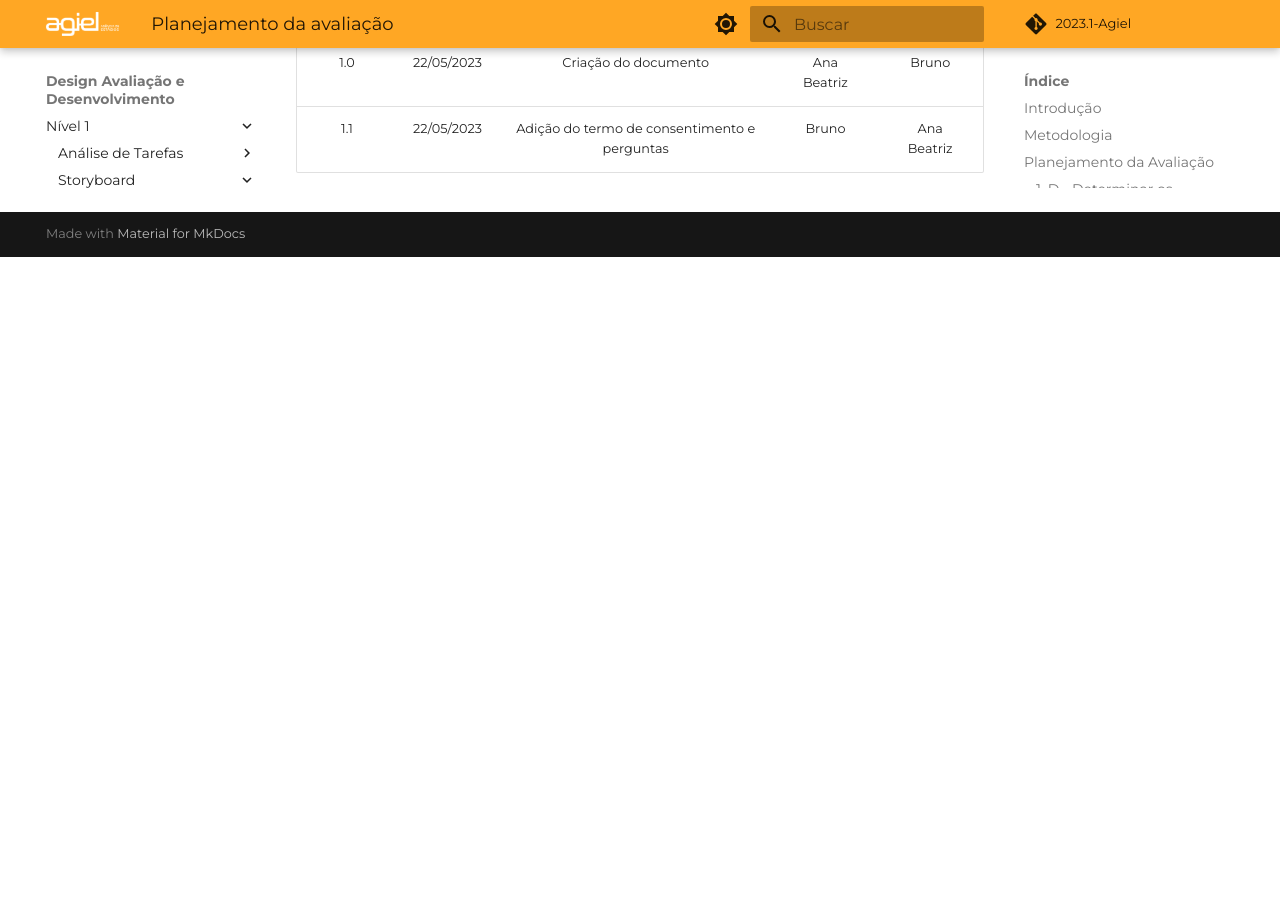
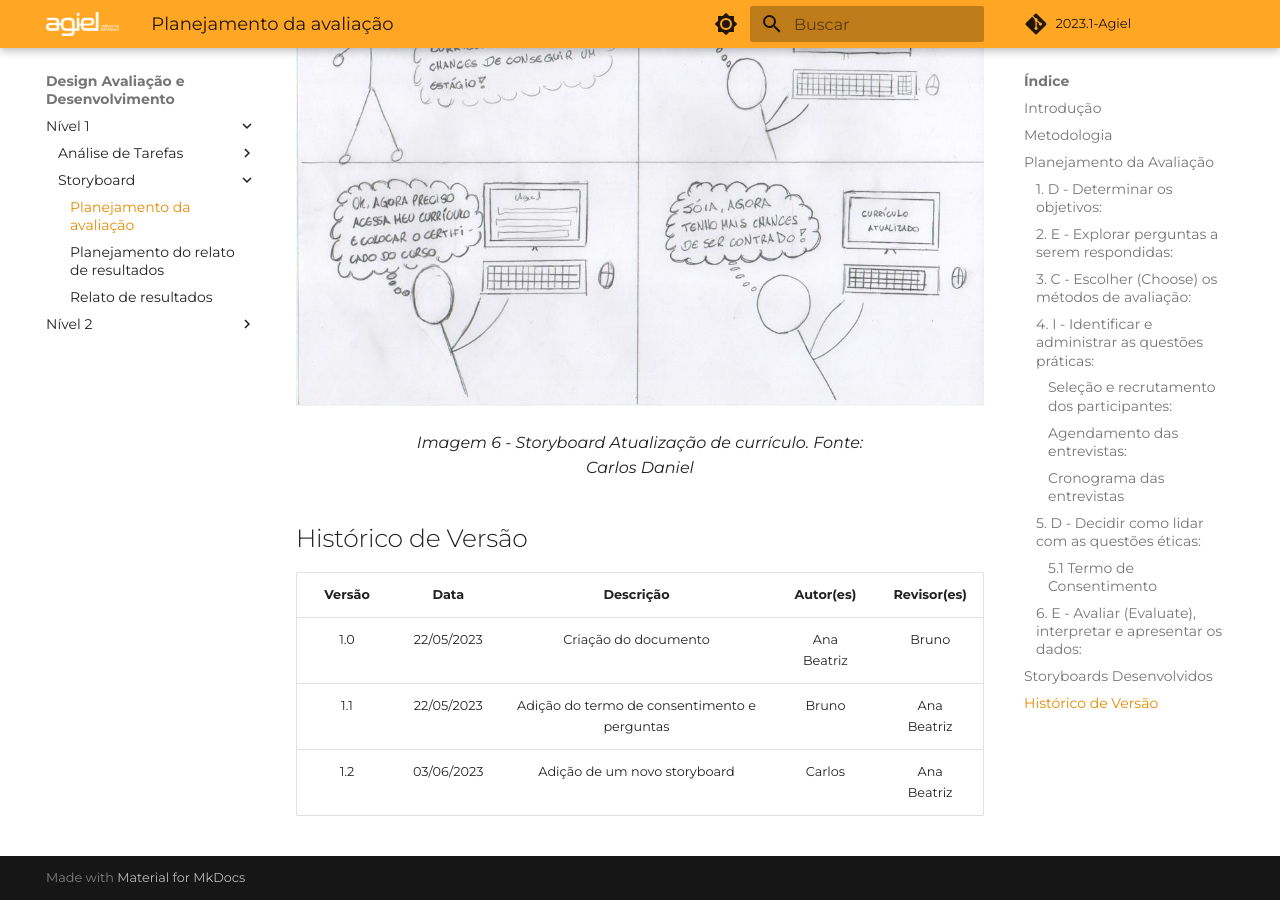
Before and after one commit to Interacao-Humano-Computador/2023.1-Agiel, an MkDocs documentation site: the page built from docs/desenvolvimento/storyboard/planejamento_avaliacao_storyboard.md, in a window 1280 px wide and 900 px high, scrolled down 7394 px. Built offline with MkDocs 1.6.1 and Material for MkDocs 9.7.7, drawn with Linux system fonts in a browser that asks for light colours; some web fonts are replaced; comment, search, counter and statistics services are not loaded; before the commit the page ends 7651 px from its top, so only the background shows below that.

Commit message:
adicionando storyboard

```diff
--- a/docs/desenvolvimento/storyboard/planejamento_avaliacao_storyboard.md
+++ b/docs/desenvolvimento/storyboard/planejamento_avaliacao_storyboard.md
@@ -102,9 +102,13 @@ As imagens 1 - 5 são os storyboards feitos pela equipe.
 ![](../../assets/storyboard_gestao_carreira.jpeg)
 <figcaption align="center">Imagem 5 - Storyboard Obter dicas sobre Gestão de carreira. Fonte: Vitor Borges</figcaption>
 
+![](./img/storyboard-4.jpeg)
+<figcaption align="center">Imagem 6 - Storyboard Atualização de currículo. Fonte: Carlos Daniel</figcaption>
+
 ## Histórico de Versão
 
 | Versão |    Data    |                  Descrição                   |  Autor(es)  | Revisor(es) |
 |:------:|:----------:|:--------------------------------------------:|:-----------:|:-----------:|
 |  1.0   | 22/05/2023 |             Criação do documento             | Ana Beatriz |    Bruno    |
 |  1.1   | 22/05/2023 | Adição do termo de consentimento e perguntas |    Bruno    | Ana Beatriz |
+|  1.2   | 03/06/2023 | Adição de um novo storyboard |    Carlos   | Ana Beatriz |
```
